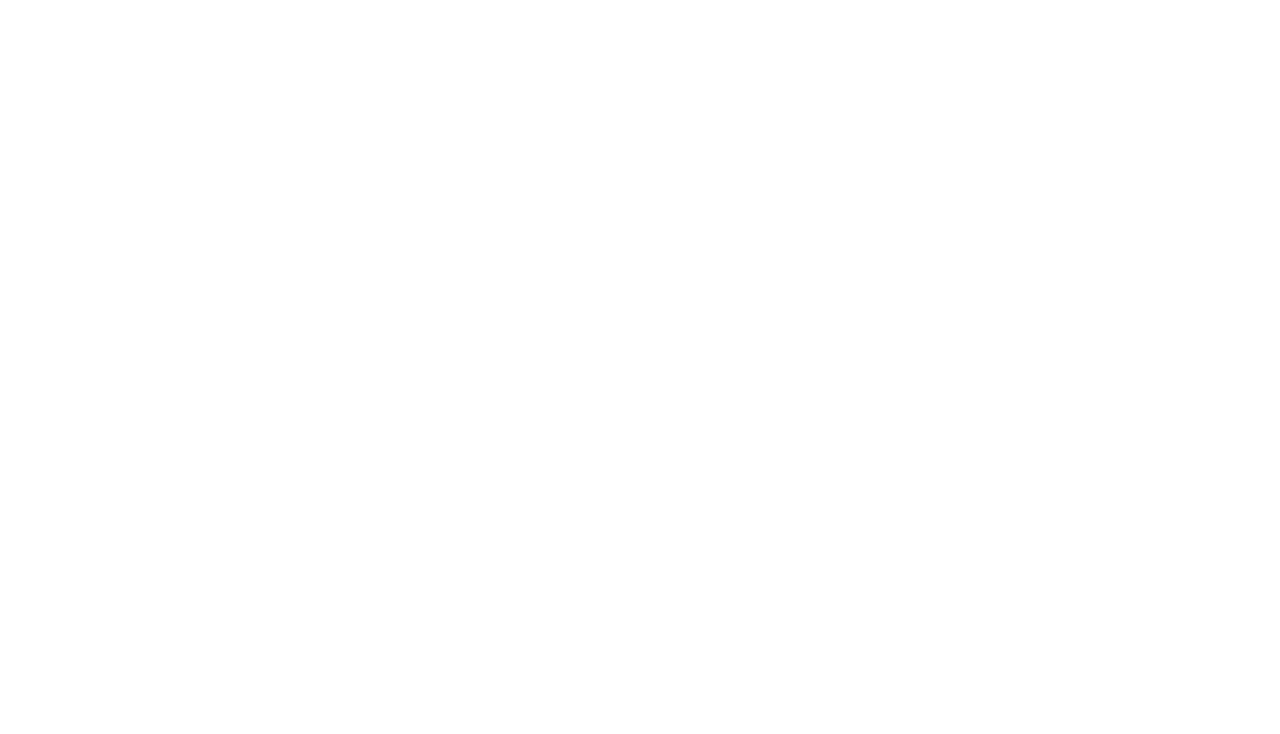
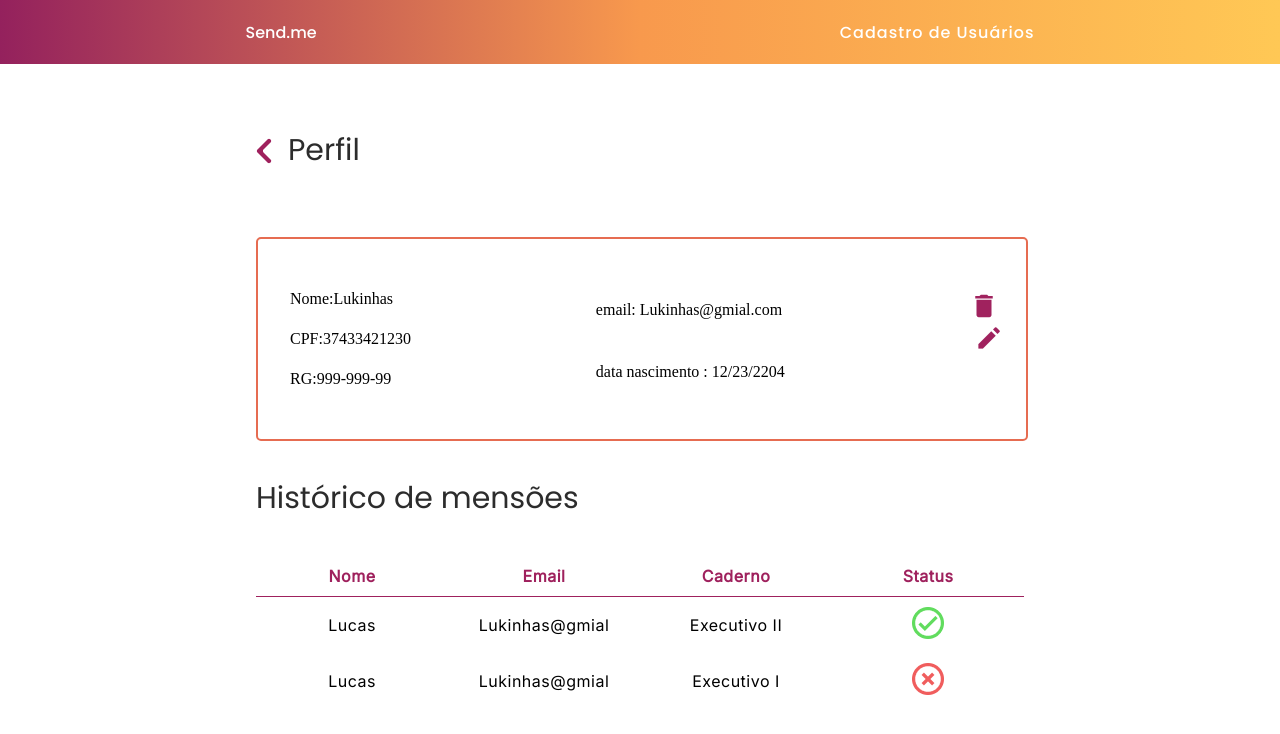
Before and after one commit to The-Seven-DSM/Send.me-FrontEnd-2022-2, a React (Create React App) app: page /perfil in a window 1280 px wide. Before the commit this address had no page. Shown: the top 734 px of the page. Built offline with nearby package versions, Linux system fonts and the light colour scheme.

Commit message:
Tela de login, Tela de Associados e Tela de Perfil

```diff
--- a/src/App.js
+++ b/src/App.js
@@ -7,11 +7,19 @@ import '../src/components/cadastro_usuario/style.css'
 import '../src/components/Editor/style.css'
 import '../src/components/Header/style.css'
 import '../src/components/Sem-Caderno/style.css'
+import '../src/components/login/style.css'
+import '../src/components/Hist-Perfil/style.css'
+import '../src/components/Hist-Perfil/historico/style.css'
+import '../src/components/Lista-assoc/style.css'
 
 import Table from './components/Table/table';
 import Editor from './components/Editor/editor';
 import Cadastro_Usuario from './components/cadastro_usuario/cadastro_usuario';
 import SemCaderno from './components/Sem-Caderno/sem_caderno';
+import Login from './components/login/login';
+import Perfil from './components/Hist-Perfil/perfil';
+import Lista from './components/Lista-assoc/lista';
+
 
 const d = new Date();
 const dia = 5 // d.getDay()
@@ -24,6 +32,9 @@ const App = () => {
         <Route path='/' element={ dia == 0 || dia == 1 ? <SemCaderno/>:<Table/> } />
         <Route path='/editor' element={<Editor />} />
         <Route path='/cadastro_usuario' element={<Cadastro_Usuario />} />
+        <Route path='/login' element={<Login />} />
+        <Route path='/perfil' element={<Perfil />} />
+        <Route path='/Lista' element={<Lista />} />
       </Routes>
     </BrowserRouter>
   )
--- /dev/null
+++ b/src/components/Hist-Perfil/historico/historico.js
@@ -0,0 +1,42 @@
+import React from "react";
+import Verificado from "../../../assets/img/verificado.png"
+import Naoverificado from "../../../assets/img/nao-verificado.png"
+function Historico(){
+    return  (
+        <>
+         <h3 className="Titulo"> Histórico de mensões </h3>
+                    <table>
+                        <thead>
+                            <tr>
+                                <th>Nome</th>
+                                <th>Email</th>
+                                <th>Caderno</th>
+                                <th>Status</th>
+
+                            </tr>
+
+                        </thead>
+                        <tbody>
+                            <tr>
+                                <td>Lucas</td>
+                                <td> Lukinhas@gmial</td>
+                                <td> Executivo II</td>
+                                <td> <img src={Verificado} alt="Verificado" /></td>
+
+                            </tr>
+                            <tr>
+                                <td>Lucas</td>
+                                <td> Lukinhas@gmial</td>
+                                <td> Executivo I</td>
+                                <td> <img src={Naoverificado} alt="Não Verificado" /></td>
+                            </tr>
+                        </tbody>
+
+                    </table>
+
+
+        </>
+    )
+}
+
+export default Historico;
--- /dev/null
+++ b/src/components/Hist-Perfil/historico/style.css
@@ -0,0 +1,3 @@
+.Titulo{
+    margin: 35px 0;
+}
--- /dev/null
+++ b/src/components/Hist-Perfil/perfil.js
@@ -0,0 +1,42 @@
+import React from "react";
+import Voltar from '../../assets/img/voltar.png'
+import Header from "../Header/header";
+import Lixeira from '../../assets/img/lixeira.png'
+import Caneta from '../../assets/img/caneta.png'
+import Historico from "./historico/historico";
+function Perfil (){
+    return(
+        <>
+
+        <Header />
+
+
+            <div className="background">
+             <div className="back-button-registration">
+                    <a href="/"><img src={Voltar} alt="Voltar" /></a>
+                    <h3>Perfil</h3>
+                </div>
+                <div className="containerPerfil">
+                <div className="esquerda">
+                    <p>Nome:Lukinhas</p>
+                    <p>CPF:37433421230</p>
+                    <p>RG:999-999-99</p>
+                </div>
+                <div className="meio">
+                    <p>email: Lukinhas@gmial.com</p>
+                    <p>data nascimento : 12/23/2204</p>
+                </div>
+                <div className="direito">
+                    <a href="/a"><img src={Lixeira} alt="Lixeira" /></a>
+                    <a href="/a"><img src={Caneta} alt="Caneta" /><p>Editar</p> </a>
+                </div>
+
+                </div>
+
+                <Historico/>
+            </div>
+        </>
+    )
+}
+
+export default Perfil;
--- /dev/null
+++ b/src/components/Hist-Perfil/style.css
@@ -0,0 +1,43 @@
+
+.containerPerfil {
+    margin-top: 32px;
+    display: flex;
+    align-items: center; /*alinhar vertical*/
+    justify-content: space-between; /*alinhar em horizontal*/
+    border-radius: 5px;
+    border: 2px solid #E66C51;
+    width: 100%;
+    height: 200px;
+ }
+.direito{
+/* margin-top: 150px; */
+padding: 0 5px;
+/* height: 200px; */
+/* background-color: rgb(131, 142, 238); */
+display: flex;
+flex-direction: column;
+}
+
+/* .direito img{
+    margin-bottom: 150px;
+} */
+.meio{
+height: 120px;
+/* background-color: aqua; */
+display: flex;
+flex-direction: column;
+
+}
+.meio p{
+    padding: 22px 0px;
+}
+.esquerda{
+    height: 120px;
+    display: flex;
+    flex-direction: column;
+    margin-left: 32px;
+
+}
+.esquerda p{
+    padding: 11px 0px;
+}
--- /dev/null
+++ b/src/components/Lista-assoc/lista.js
@@ -0,0 +1,38 @@
+import React from 'react'
+import Header from '../Header/header'
+import Voltar from '../../assets/img/voltar.png'
+import Lixeira from '../../assets/img/lixeira.png'
+
+function Lista (){
+  return (
+    <>
+    <Header/>
+    <div className="background">
+        <div className="back-button-registration">
+            <a href="/"><img src={Voltar} alt="Voltar" /></a>
+            <h3>Lista de associados</h3>
+        </div>
+        <div className='bloco'>
+        <h2>Nome do serumanim</h2>
+        <a href="/"><img src={Lixeira} alt="Lixeira" /></a>
+        </div>
+        <div className='bloco'>
+        <h2>Nome do serumanim</h2>
+        <a href="/"><img src={Lixeira} alt="Lixeira" /></a>
+        </div>
+        <div className='bloco'>
+        <h2>Nome do serumanim</h2>
+        <a href="/"><img src={Lixeira} alt="Lixeira" /></a>
+        </div>
+        <div className='bloco'>
+        <h2>Nome do serumanim</h2>
+        <a href="/"><img src={Lixeira} alt="Lixeira" /></a>
+        </div>
+
+    </div>
+    </>
+
+  )
+}
+
+export default Lista
--- /dev/null
+++ b/src/components/Lista-assoc/style.css
@@ -0,0 +1,14 @@
+.bloco{
+    margin: 16px 0 16px 0;
+    display: flex;
+    align-items: center;
+    justify-content: space-between;
+    width: 100%;
+    height: 85px;
+    border-radius: 5px;
+    border: 2px solid #E66C51;
+    padding: 0 10px;
+}
+.back-button-registration{
+    margin-bottom: 32px;
+}
--- /dev/null
+++ b/src/components/login/login.js
@@ -0,0 +1,22 @@
+import React from 'react'
+
+function Login(){
+    return(
+        <main className='salve'>
+            <div className="login">
+                <h3>Login</h3>
+                <div>
+                    <p>Nome </p>
+                    <input type="text" name="nome" id="nome" required/>
+                    </div>
+                <div>
+                    <p>Senha </p>
+                    <input type="password" name="senha" id="senha" required/>
+                </div>
+                <button>Entrar</button>
+            </div>
+        </main>
+    )
+};
+
+export default Login
--- /dev/null
+++ b/src/components/login/style.css
@@ -0,0 +1,46 @@
+.salve{
+    display: flex;
+    align-items: center; /*alinhar vertical*/
+    justify-content: center; /*alinhar em horizontal*/
+
+}
+.login{
+   display: flex;
+   align-items: center; /*alinhar vertical*/
+   justify-content: center; /*alinhar em horizontal*/
+   flex-direction: column; /*quebrar coluna ou linha*/
+   border-radius: 5px;
+   border: 2px solid #E66C51;
+   width: 400px;
+   height: 500px;
+}
+.login h3{
+    /* font-size: 22px; */
+    margin: 0px 0px 48px 0px;
+}
+.login p{
+    font-size: 18px;
+    margin: 1px;
+    display: flex;
+}
+
+.login input{
+    padding: 3px;
+    margin-bottom: 20px;
+    border-radius: 5px;
+    border: solid 2px #9F215D;
+    height: 28px;
+    width: 250px;
+}
+
+.login button{
+    margin: 20px 0px;
+    width: 180px;
+    height: 50px;
+    color: #fff;
+    cursor: pointer;
+    border: none;
+    border-radius: 10px;
+    background-color: #9F215D    ;
+    font-size: 18px;
+}
```
Also changed, not shown: src/assets/img/caneta.png (added), src/assets/img/lixeira.png (added).
